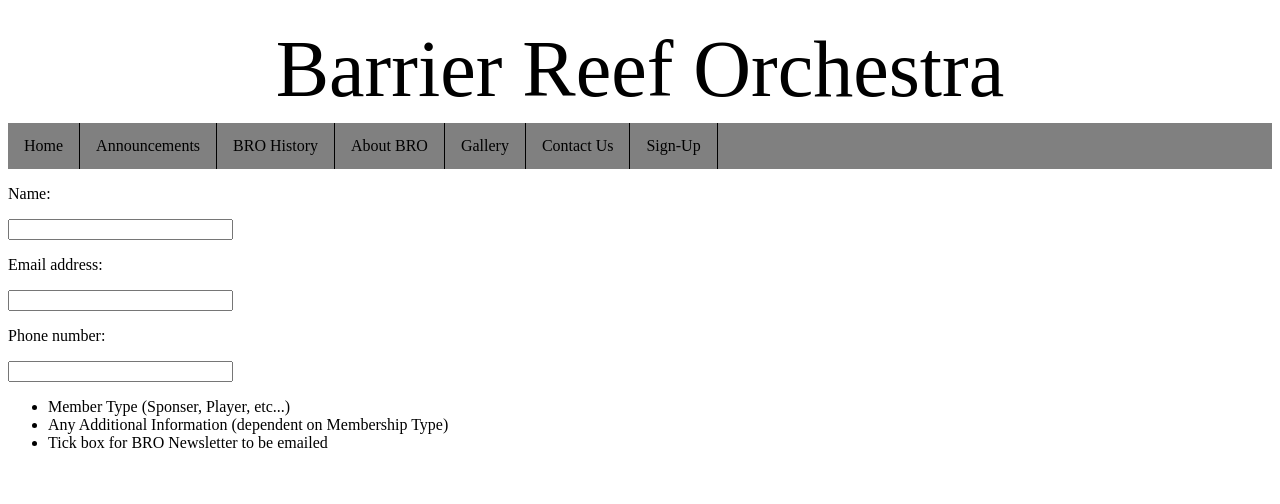
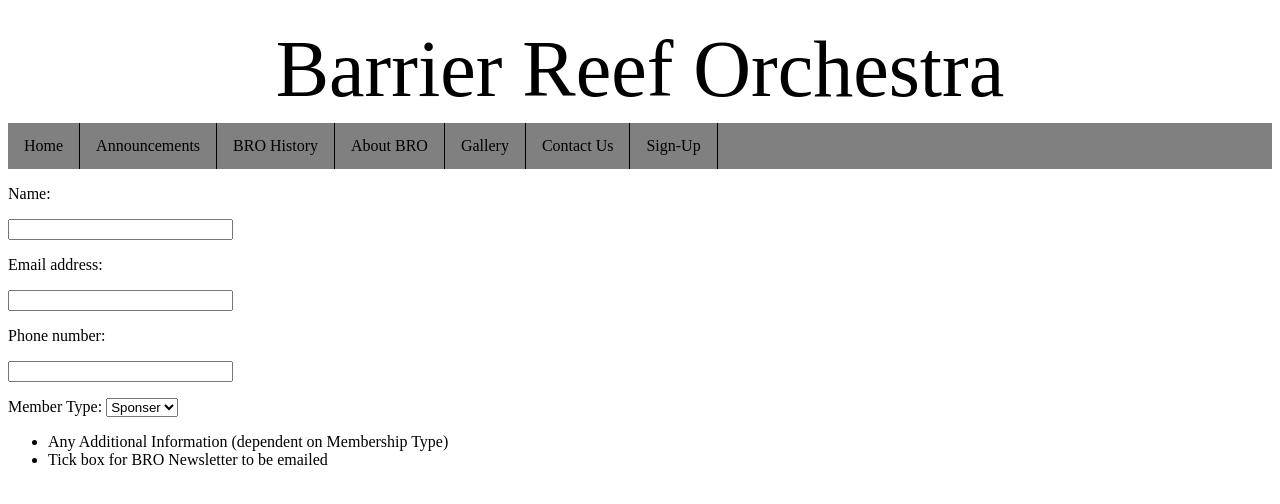
Before and after one commit to jaSc0ne/CP1406-Group-Assignment---GAJ, a plain HTML site: page sign-up.html in a window 1280 px wide. Drawn offline with Linux system fonts and the light colour scheme.

Commit message:
editing on sign-up page
editing on sign-up page

```diff
--- a/sign-up.html
+++ b/sign-up.html
@@ -35,11 +35,20 @@
 <p>
   <input type="text" name="phone_number" id = "phone_number" size="25">
 </p>
+<p>
+  Member Type:
+  <select class="Member_Type ">
+    <option id="Sponser">Sponser</option>
+
+    <option id ="Player">Player</option>
+    </select>
+</p>
+
+
 
 
 <!-- Details to be included -->
     <ul>
-        <li>Member Type (Sponser, Player, etc...)</li>
         <li>Any Additional Information (dependent on Membership Type)</li>
         <li>Tick box for BRO Newsletter to be emailed</li>
     </ul>
```
